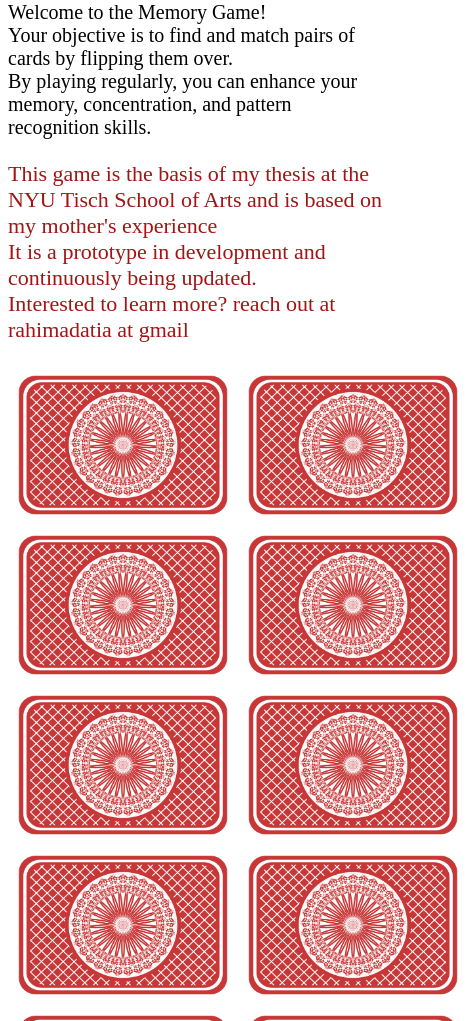
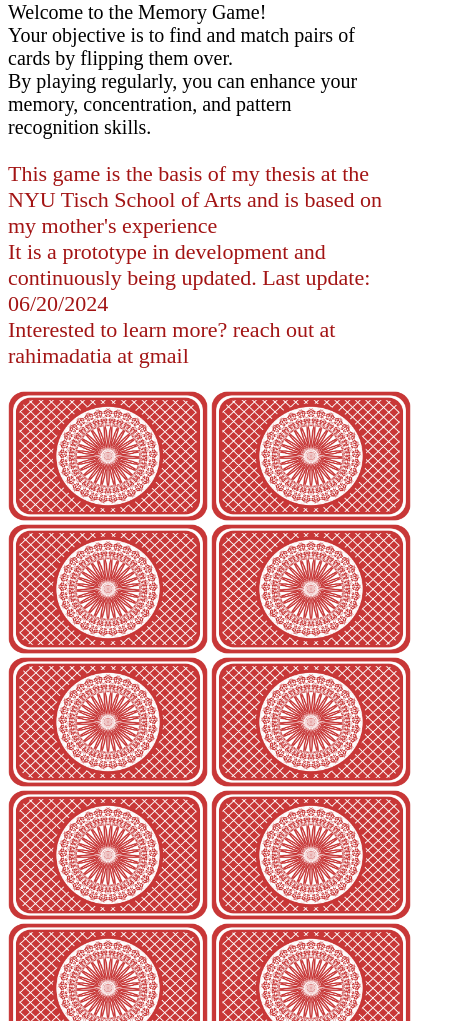
Before and after one commit to funkstop/MemoryGames, a plain HTML site: page index.html in a window 390 px wide. Shown: the part 79-1100 px from the top of the page, 468 px wide, since content can reach past the window. Drawn offline with Linux system fonts and the light colour scheme.

Commit message:
updated size and update stamp

```diff
--- a/game.js
+++ b/game.js
@@ -29,10 +29,10 @@ game.initCanvas = function() {
     game.isMobile = window.innerWidth <= 800;
 
     if (game.isMobile) {
-        game.cardWidth = 210;
-        game.cardHeight = 140;
-        game.canvas.width = 460; // Fits 2 cards side by side with some margin
-        game.canvas.height = Math.ceil(game.numCards / 2) * (game.cardHeight + 20) + 50;
+        game.cardWidth = 200;  // Reduced from 210
+        game.cardHeight = 130;  // Reduced from 140
+        game.canvas.width = 410;  // Reduced from 460
+        game.canvas.height = Math.ceil(game.numCards / 2) * (game.cardHeight + 10) + 20;  // Reduced vertical spacing
     } else {
         game.cardWidth = 300;
         game.cardHeight = 200;
@@ -122,8 +122,12 @@ game.renderCards = function() {
 
     for (let i = 0; i < game.cards.length; i++) {
         const card = game.cards[i];
-        const x = (i % cardsPerRow) * (game.cardWidth + 20) + 10;
-        const y = Math.floor(i / cardsPerRow) * (game.cardHeight + 20) + 10;
+        let x = (i % cardsPerRow) * (game.cardWidth + 20) + 10;
+        let y = Math.floor(i / cardsPerRow) * (game.cardHeight + 20) + 10;
+        if (game.isMobile) {
+            x = (i % cardsPerRow) * (game.cardWidth + 3) ;  // Reduced horizontal spacing
+            y = Math.floor(i / cardsPerRow) * (game.cardHeight + 3) ;  // Reduced vertical spacing
+        }
 
         const img = new Image();
         img.onload = function() {
--- a/index.html
+++ b/index.html
@@ -16,7 +16,8 @@
             </p>
             <p class="thesis_info">
                 This game is the basis of my thesis at the NYU Tisch School of Arts and is based on my mother's experience<br/>
-                It is a prototype in development and continuously being updated. <br/>
+                It is a prototype in development and continuously being updated. Last update: 06/20/2024
+                <br/>
                 Interested to learn more? reach out at rahimadatia at gmail <br/>
             </p>
         </div>
```
